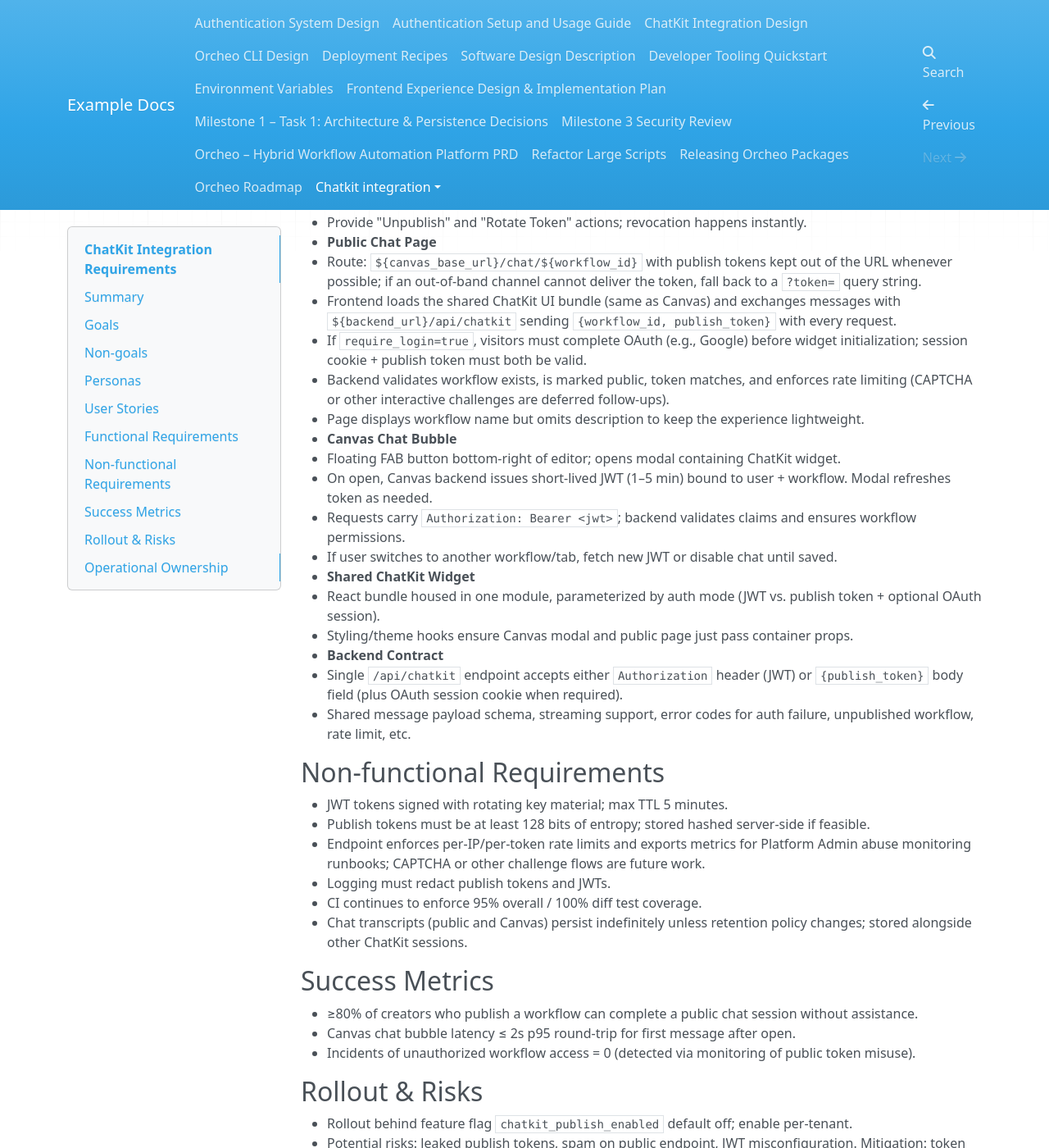
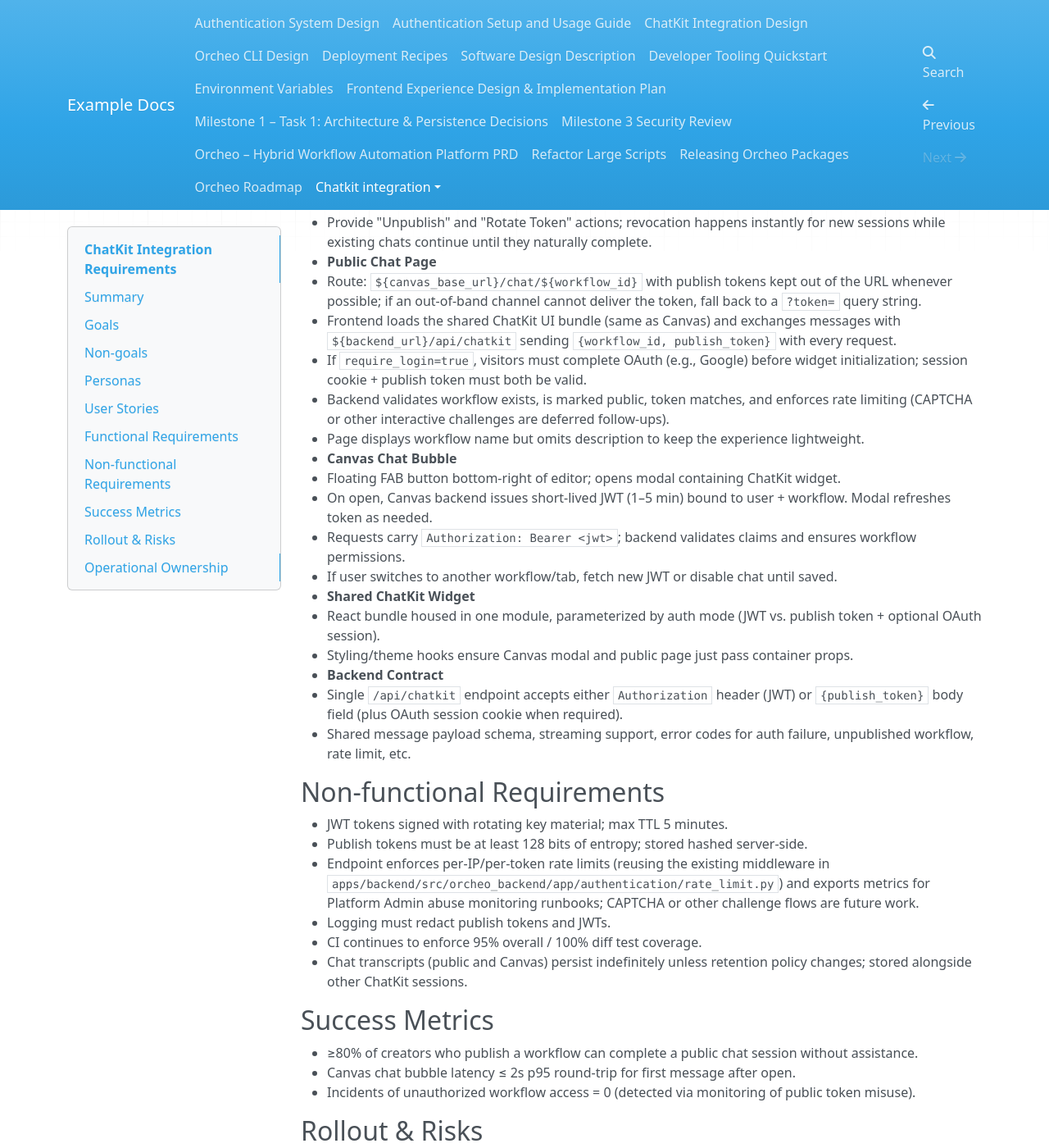
Before and after one commit to ShaojieJiang/orcheo, an MkDocs documentation site: the page built from docs/chatkit_integration/requirements.md, in a window 1280 px wide and 1400 px high, scrolled down 1416 px. Shown: the whole window at 82% size. Built offline with MkDocs 1.6.1, drawn with Linux system fonts in a browser that asks for light colours; nearby versions of some CDN libraries.

Commit message:
Clarify ChatKit token rotation behavior

```diff
--- a/docs/chatkit_integration/requirements.md
+++ b/docs/chatkit_integration/requirements.md
@@ -36,7 +36,7 @@ Both surfaces must reuse a single ChatKit backend endpoint while enforcing the c
 - **Publish Workflow**
   - Introduce explicit "Publish" action (initially via CLI, with Canvas UX tracked as future work) that flips `workflow.is_public = true`, lets the owner opt into requiring OAuth login, and generates `publish_token` (128-bit random).
   - Store published metadata: token, published_at, publisher_id, last_rotated_at, `require_login` flag, OAuth client context.
-  - Provide "Unpublish" and "Rotate Token" actions; revocation happens instantly.
+  - Provide "Unpublish" and "Rotate Token" actions; revocation happens instantly for new sessions while existing chats continue until they naturally complete.
 - **Public Chat Page**
   - Route: `${canvas_base_url}/chat/${workflow_id}` with publish tokens kept out of the URL whenever possible; if an out-of-band channel cannot deliver the token, fall back to a `?token=` query string.
   - Frontend loads the shared ChatKit UI bundle (same as Canvas) and exchanges messages with `${backend_url}/api/chatkit` sending `{workflow_id, publish_token}` with every request.
@@ -57,8 +57,8 @@ Both surfaces must reuse a single ChatKit backend endpoint while enforcing the c
 
 ## Non-functional Requirements
 - JWT tokens signed with rotating key material; max TTL 5 minutes.
-- Publish tokens must be at least 128 bits of entropy; stored hashed server-side if feasible.
-- Endpoint enforces per-IP/per-token rate limits and exports metrics for Platform Admin abuse monitoring runbooks; CAPTCHA or other challenge flows are future work.
+- Publish tokens must be at least 128 bits of entropy; stored hashed server-side.
+- Endpoint enforces per-IP/per-token rate limits (reusing the existing middleware in `apps/backend/src/orcheo_backend/app/authentication/rate_limit.py`) and exports metrics for Platform Admin abuse monitoring runbooks; CAPTCHA or other challenge flows are future work.
 - Logging must redact publish tokens and JWTs.
 - CI continues to enforce 95% overall / 100% diff test coverage.
 - Chat transcripts (public and Canvas) persist indefinitely unless retention policy changes; stored alongside other ChatKit sessions.
```
Also changed, not shown: README.md (+2 -0 lines), docs/chatkit_integration/design.md (+2 -2 lines), docs/chatkit_integration/plan.md (+2 -2 lines), docs/roadmap.md (+1 -1 lines).
